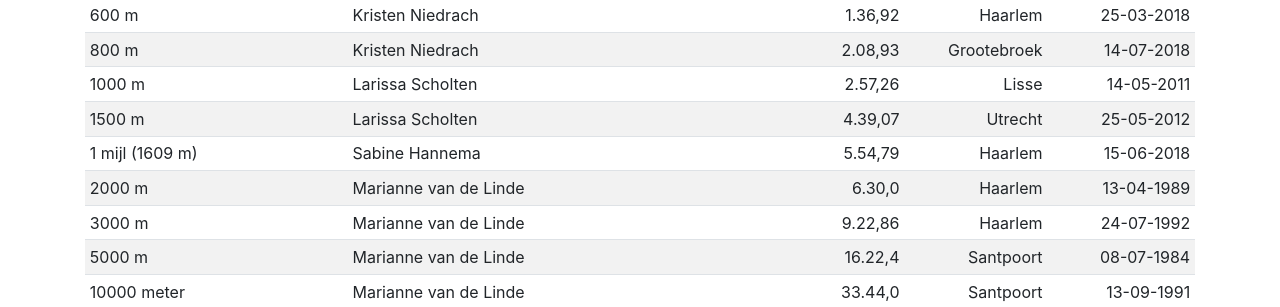
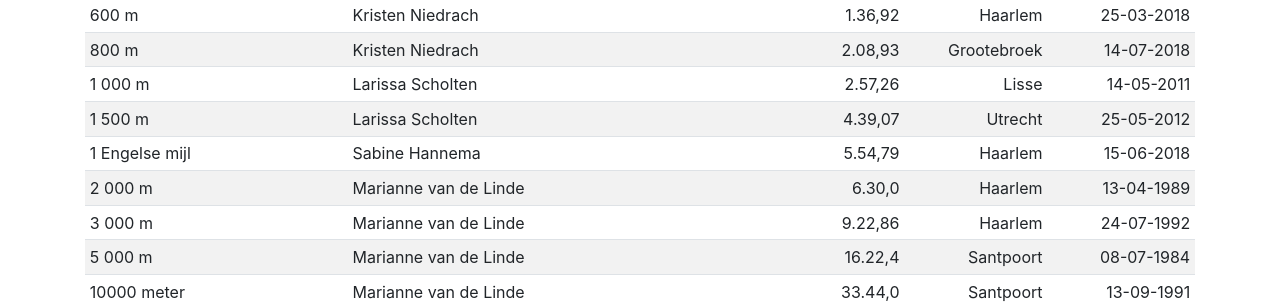
Before and after one commit to Voles/avhaarlem-ranglijsten, a React (Create React App) app: page / in a window 1280 px wide. Shown: the part 453-760 px from the top of the page. Built offline with nearby package versions, Linux system fonts and the light colour scheme.

Commit message:
Optimize namings

```diff
--- a/src/constants/onderdelen.js
+++ b/src/constants/onderdelen.js
@@ -10,12 +10,12 @@ export const DRIEHONDERD_METER = '300 m';
 export const VIERHONDERD_METER = '400 m';
 export const ZESHONDERD_METER = '600 m';
 export const ACHTHONDERD_METER = '800 m';
-export const DUIZEND_METER = '1000 m';
-export const DUIZENDVIJFHONDERD_METER = '1500 m';
-export const EEN_MIJL = '1 mijl (1609 m)';
-export const TWEEDUIZEND_METER = '2000 m';
-export const DRIEDUIZEND_METER = '3000 m';
-export const VIJFDUIZEND_METER = '5000 m';
+export const DUIZEND_METER = '1 000 m';
+export const DUIZENDVIJFHONDERD_METER = '1 500 m';
+export const EEN_MIJL = '1 Engelse mijl';
+export const TWEEDUIZEND_METER = '2 000 m';
+export const DRIEDUIZEND_METER = '3 000 m';
+export const VIJFDUIZEND_METER = '5 000 m';
 export const VEERTIG_METER_HORDEN = '40 m horden';
 export const VIJFTIG_METER_HORDEN = '60 m horden';
 export const ZESTIG_METER_HORDEN = '60 m horden';
@@ -27,8 +27,8 @@ export const ZWEEDSE_ESTAFETTE = 'Zweedse estafette';
 export const DRIE_KILOMETER_SNELWANDELEN = '3 km snelwandelen';
 export const VIJF_KILOMETER_SNELWANDELEN = '5 km snelwandelen';
 export const TIEN_KILOMETER_SNELWANDELEN = '10 km snelwandelen';
-export const TWEEDUIZEND_METER_STEEPLE_CHASE = '2000 m steeple chase';
-export const DRIEDUIZEND_METER_STEEPLE_CHASE = '3000 m steeple chase';
+export const TWEEDUIZEND_METER_STEEPLECHASE = '2 000 m steeplechase';
+export const DRIEDUIZEND_METER_STEEPLECHASE = '3 000 m steeplechase';
 
 export const HOOGSPRINGEN = 'hoogspringen';
 export const VERSPRINGEN = 'verspringen';
--- a/src/resultaten/mannen-outdoor/junioren-a.js
+++ b/src/resultaten/mannen-outdoor/junioren-a.js
@@ -1,7 +1,7 @@
 import {
   ACHTHONDERD_METER, DISCUSWERPEN,
   DRIEDUIZEND_METER,
-  DRIEDUIZEND_METER_STEEPLE_CHASE,
+  DRIEDUIZEND_METER_STEEPLECHASE,
   DUIZEND_METER,
   DUIZENDVIJFHONDERD_METER, HINKSTAPSPRINGEN,
   HONDERD_METER,
@@ -9,7 +9,7 @@ import {
   HOOGSPRINGEN, KOGELSLINGEREN, KOGELSTOTEN,
   POLSSTOKHOOGSPRINGEN,
   TIEN_KILOMETER_SNELWANDELEN,
-  TWEEDUIZEND_METER_STEEPLE_CHASE,
+  TWEEDUIZEND_METER_STEEPLECHASE,
   TWEEHONDERD_METER, VERSPRINGEN,
   VIERHONDERD_METER,
   VIERHONDERD_METER_HORDEN,
@@ -102,14 +102,14 @@ export default [
       "datum": "09-07-1967"
     },
     {
-      "onderdeel": TWEEDUIZEND_METER_STEEPLE_CHASE,
+      "onderdeel": TWEEDUIZEND_METER_STEEPLECHASE,
       "naam": "Paul Jaspers",
       "prestatie": "6.09,2",
       "plaats": "Veldhoven",
       "datum": "20-05-1982"
     },
     {
-      "onderdeel": DRIEDUIZEND_METER_STEEPLE_CHASE,
+      "onderdeel": DRIEDUIZEND_METER_STEEPLECHASE,
       "naam": "Evert van Ravensberg",
       "prestatie": "10.20,6",
       "plaats": "Haarlem",
--- a/src/resultaten/mannen-outdoor/junioren-b.js
+++ b/src/resultaten/mannen-outdoor/junioren-b.js
@@ -8,7 +8,7 @@ import {
   HOOGSPRINGEN, KOGELSLINGEREN,
   KOGELSTOTEN,
   POLSSTOKHOOGSPRINGEN,
-  TWEEDUIZEND_METER_STEEPLE_CHASE,
+  TWEEDUIZEND_METER_STEEPLECHASE,
   TWEEHONDERD_METER,
   VERSPRINGEN,
   VIERHONDERD_METER,
@@ -94,7 +94,7 @@ export default [
     "datum": "05-06-1982"
   },
   {
-    "onderdeel": TWEEDUIZEND_METER_STEEPLE_CHASE,
+    "onderdeel": TWEEDUIZEND_METER_STEEPLECHASE,
     "naam": "Paul Jaspers",
     "prestatie": "6.09,2",
     "plaats": "Veldhoven",
--- a/src/resultaten/mannen-outdoor/senioren.js
+++ b/src/resultaten/mannen-outdoor/senioren.js
@@ -1,5 +1,5 @@
 import {
-  ACHTHONDERD_METER, DISCUSWERPEN, DRIEDUIZEND_METER, DRIEDUIZEND_METER_STEEPLE_CHASE,
+  ACHTHONDERD_METER, DISCUSWERPEN, DRIEDUIZEND_METER, DRIEDUIZEND_METER_STEEPLECHASE,
   DUIZEND_METER, DUIZENDVIJFHONDERD_METER, HINKSTAPSPRINGEN,
   HONDERD_METER, HONDERDENTIEN_METER_HORDEN, HOOGSPRINGEN, KOGELSLINGEREN, KOGELSTOTEN, POLSSTOKHOOGSPRINGEN,
   TWEEHONDERD_METER, VERSPRINGEN, VIER_KEER_TWEEHONDERD_METER,
@@ -99,7 +99,7 @@ export default [
     "datum": "21-05-1988"
   },
   {
-    "onderdeel": DRIEDUIZEND_METER_STEEPLE_CHASE,
+    "onderdeel": DRIEDUIZEND_METER_STEEPLECHASE,
     "naam": "Evert van Ravensberg",
     "prestatie": "8.48,0",
     "plaats": "Roosendaal",
```
